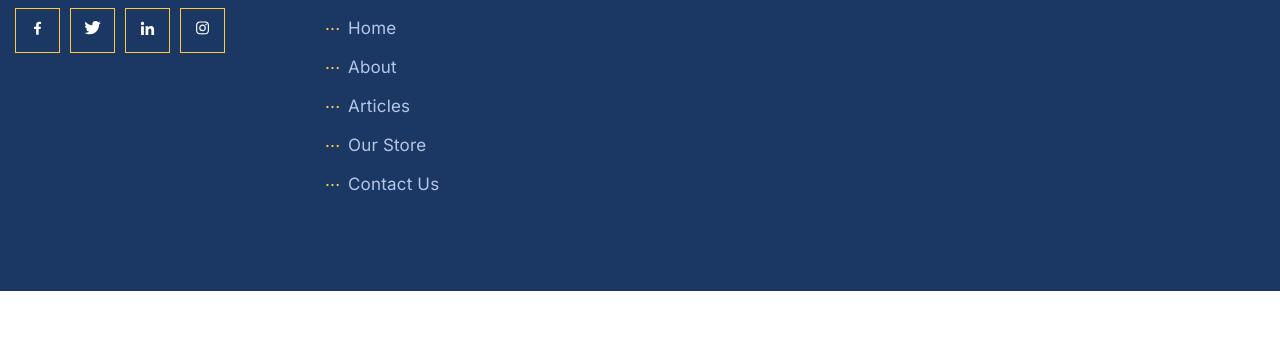
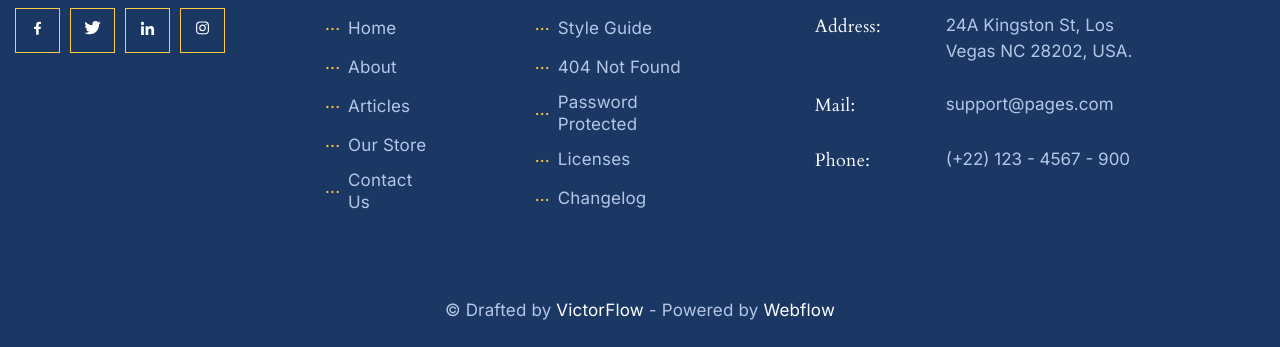
Before and after one commit to Myrhoiazov/books, a plain HTML site: page index.html in a window 1280 px wide. Shown: the part 10735-11082 px from the top of the page. Before the commit the page ends 11026 px from the top, so only its background shows below. Drawn offline with Linux system fonts and the light colour scheme.

Commit message:
Add: the end :-)

```diff
--- a/index.html
+++ b/index.html
@@ -713,12 +713,56 @@
           <li class="footer__item">
             <h3 class="footer__title">Explore</h3>
             <a href="" class="footer__link"><p class="footer__text">Home</p></a>
-            <a href="" class="footer__link"><p class="footer__text">About</p></a>
-            <a href="" class="footer__link"><p class="footer__text">Articles</p></a>
-            <a href="" class="footer__link"><p class="footer__text">Our Store</p></a>
-            <a href="" class="footer__link"><p class="footer__text">Contact Us</p></a>
+            <a href="" class="footer__link"
+              ><p class="footer__text">About</p></a
+            >
+            <a href="" class="footer__link"
+              ><p class="footer__text">Articles</p></a
+            >
+            <a href="" class="footer__link"
+              ><p class="footer__text">Our Store</p></a
+            >
+            <a href="" class="footer__link"
+              ><p class="footer__text">Contact Us</p></a
+            >
+          </li>
+          <li class="footer__item">
+            <h3 class="footer__title">Utility Pages</h3>
+            <a href="" class="footer__link"
+              ><p class="footer__text">Style Guide</p></a
+            >
+            <a href="" class="footer__link"
+              ><p class="footer__text">404 Not Found</p></a
+            >
+            <a href="" class="footer__link"
+              ><p class="footer__text">Password Protected</p></a
+            >
+            <a href="" class="footer__link"
+              ><p class="footer__text">Licenses</p></a
+            >
+            <a href="" class="footer__link"
+              ><p class="footer__text">Changelog</p></a
+            >
+          </li>
+          <li class="footer__item">
+            <h3 class="footer__title">Keep in Touch</h3>
+            <address class="footer-address">
+              <div class="footer-address__row">
+                <h3 class="footer-address__title">Address:</h3>
+                <a href="#" class="footer-address__link">24A Kingston St, Los Vegas NC 28202, USA.</a>
+              </div>
+              <div class="footer-address__row">
+                <h3 class="footer-address__title">Mail:</h3>
+                <a href="mailto:support@pages.com" class="footer-address__link">support@pages.com</a>
+              </div>
+              <div class="footer-address__row">
+                <h3 class="footer-address__title">Phone:</h3>
+                <a href="tel:+(+22) 123 - 4567 - 900" class="footer-address__link">(+22) 123 - 4567 - 900</a>
+              </div>
+            </address>
           </li>
         </ul>
+        <p class="footer__copy">&#169; Drafted by <span class="footer__copy-accent">VictorFlow</span> - Powered by <span class="footer__copy-accent">Webflow</span></p>
       </div>
     </footer>
     <div class="navigation__block">
--- a/sass/components/_footer.scss
+++ b/sass/components/_footer.scss
@@ -1,11 +1,12 @@
 .footer {
   background-color: $colors-bcg;
   padding-top: 92px;
-  padding-bottom: 92px;
 }
 
 .footer__items {
   display: flex;
+
+  margin-bottom: 60px;
 }
 .footer__item {
   margin-right: 100px;
@@ -24,16 +25,13 @@
   & .social__icon {
     fill: $colors-white;
   }
-
 }
 
-.social__item{
-
-    &:hover {
-        background-color: $colors-white;
-        border: 1px solid transparent;
-      }
-
+.social__item {
+  &:hover {
+    background-color: $colors-white;
+    border: 1px solid transparent;
+  }
 }
 
 .footer__title {
@@ -55,10 +53,9 @@
 
   margin-bottom: 9px;
 
-  &:last-child{
+  &:last-child {
     margin-bottom: 0;
   }
-
 }
 
 .footer__text {
@@ -76,9 +73,8 @@
 
   transition: margin 250ms ease-in;
 
-  &:hover{
+  &:hover {
     color: $colors-yellow;
-    margin-left: 20px;
   }
 
   &::before {
@@ -88,6 +84,77 @@
 
     color: $colors-yellow;
     margin-right: 13px;
-
   }
 }
+
+.footer__item {
+}
+.footer__title {
+}
+.footer-address {
+  width: 100%;
+}
+.footer-address__row {
+  display: flex;
+
+  margin-bottom: 28px;
+
+  &:last-child {
+    margin-bottom: 0;
+  }
+}
+.footer-address__title {
+  font-family: 'Cardo';
+  font-style: normal;
+  font-weight: 400;
+  font-size: 18px;
+  line-height: 1.5;
+
+  min-width: 81px;
+
+  letter-spacing: 0.36px;
+
+  color: $colors-white;
+}
+.footer-address__link {
+  display: block;
+  font-family: 'Inter';
+  font-style: normal;
+  font-weight: 400;
+  font-size: 17px;
+  line-height: 1.5;
+
+  color: #b4c7e7;
+
+  max-width: 234px;
+
+  margin-left: 50px;
+
+  text-decoration: none;
+
+  &:hover {
+    color: $colors-yellow;
+  }
+}
+
+.footer__copy {
+  text-align: center;
+
+  font-family: 'Inter';
+  font-size: 17px;
+  line-height: 1.5;
+  letter-spacing: 0.17px;
+
+  color: #b4c7e7;
+
+  padding-top: 24px;
+  padding-bottom: 24px;
+}
+.footer__copy-accent {
+    font-family: 'Inter';
+font-size: 17px;
+line-height: 1.5;
+letter-spacing: 0.17px;
+
+color: $colors-white;
+}
```
Also changed, not shown: css/main.css, css/main.min.css, 2 other files.
